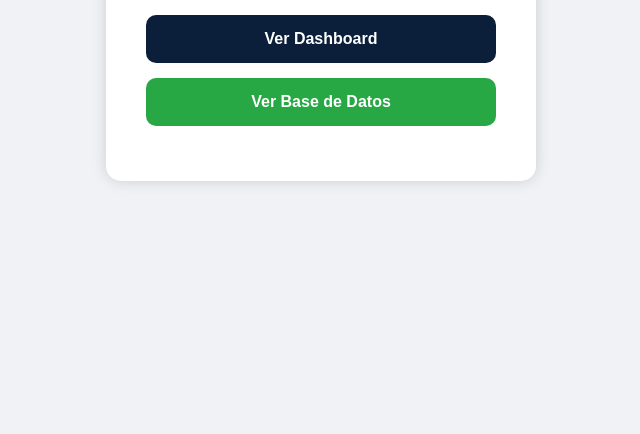
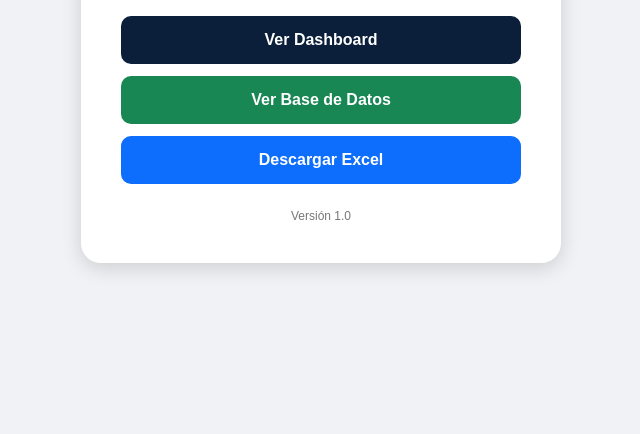
Before and after one commit to emilianodiazrosas4-commits/nfc-proyecto, a plain HTML site: page admin.html in a window 1280 px wide. Shown: the part 366-800 px from the top of the page, without its empty margins (319-959 px from the left). Drawn offline with Linux system fonts and the light colour scheme.

Commit message:
Update admin.html

```diff
--- a/admin.html
+++ b/admin.html
@@ -11,45 +11,97 @@
 <style>
 
 body{
+    margin:0;
     font-family:Arial, Helvetica, sans-serif;
     background:#f0f2f5;
     display:flex;
     justify-content:center;
     align-items:center;
     height:100vh;
-    margin:0;
 }
 
 .container{
+
+    width:400px;
+
     background:white;
+
+    border-radius:20px;
+
     padding:40px;
-    border-radius:15px;
-    box-shadow:0px 0px 15px rgba(0,0,0,.15);
+
     text-align:center;
-    width:350px;
+
+    box-shadow:0px 5px 20px rgba(0,0,0,.15);
+}
+
+.logo{
+
+    width:140px;
+
+    margin-bottom:20px;
 }
 
 h1{
+
     color:#0b1f3a;
+
+    margin-bottom:10px;
+}
+
+.subtitulo{
+
+    color:#666;
+
     margin-bottom:30px;
 }
 
 .btn{
+
     display:block;
-    margin:15px 0;
+
+    text-decoration:none;
+
+    color:white;
+
     padding:15px;
-    text-decoration:none;
+
+    margin:12px 0;
+
     border-radius:10px;
-    color:white;
+
     font-weight:bold;
+
+    transition:.3s;
+}
+
+.btn:hover{
+
+    transform:scale(1.03);
 }
 
 .dashboard{
+
     background:#0b1f3a;
 }
 
 .sheet{
-    background:#28a745;
+
+    background:#198754;
+}
+
+.excel{
+
+    background:#0d6efd;
+}
+
+.footer{
+
+    margin-top:25px;
+
+    color:#777;
+
+    font-size:12px;
 }
 
 </style>
@@ -60,7 +112,15 @@ h1{
 
 <div class="container">
 
+<img src="logo.png" class="logo">
+
 <h1>Panel Administrativo</h1>
+
+<p class="subtitulo">
+
+Sistema de Monitoreo de Interés Académico
+
+</p>
 
 <a
 class="btn dashboard"
@@ -78,6 +138,20 @@ Ver Base de Datos
 
 </a>
 
+<a
+class="btn excel"
+href="https://docs.google.com/spreadsheets/d/1eLojKaOf9FPL9eofbL7UaOCCRjAMqh9QzUds1QtLoTw/export?format=xlsx">
+
+Descargar Excel
+
+</a>
+
+<div class="footer">
+
+Versión 1.0
+
+</div>
+
 </div>
 
 </body>
```
